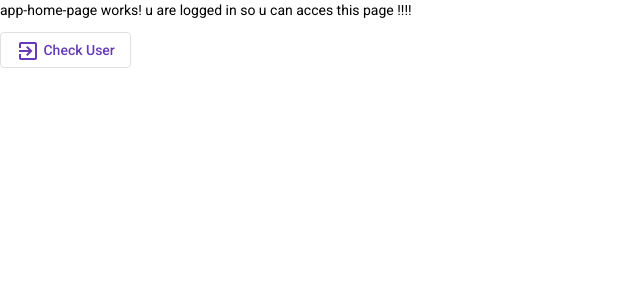
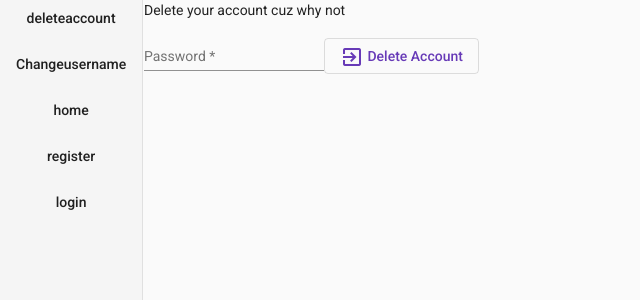
Before and after one commit to Angelo-Br/Kwetter-frontend, an Angular app: page /deleteaccount in a window 1280 px wide. Before the commit this address led to /home. Shown: the top 300 px of the page, without its empty margins (0-640 px from the left). Built offline with nearby package versions, Linux system fonts and the light colour scheme; sample sign-in values are in the browser's storage.

Commit message:
Added deleteaccount function

```diff
--- a/src/app/api.service.ts
+++ b/src/app/api.service.ts
@@ -3,6 +3,7 @@ import { Injectable } from '@angular/core';
 import { Observable } from 'rxjs';
 import { environment } from '../environments/environment';
 import { IChangeUsername } from './models/change-username.model';
+import { IDeleteAccount } from './models/delete-account.model';
 import { ILoggedUser } from './models/logged-user.model';
 import { ILoginRequest } from './models/login.model';
 import { IRegister } from './models/register.model';
@@ -43,4 +44,8 @@ export class ApiService {
   changeUsername(request: IChangeUsername): Observable<HttpResponse<string>> {
     return this.http.post<string>(`${this.API_GATEWAY}user/changeusername`, request, { observe: 'response' });
   }
+
+  deleteAccount(request: IDeleteAccount): Observable<HttpResponse<string>> {
+    return this.http.post<string>(`${this.API_GATEWAY}user/deleteuser`, request, { observe: 'response' });
+  }
 }
--- /dev/null
+++ b/src/app/app-deleteaccount-page/app-deleteaccount-page.component.html
@@ -0,0 +1,10 @@
+<p>Delete your account cuz why not</p>
+
+<mat-form-field>
+    <input matInput placeholder="Password"
+        [(ngModel)]="deleteRequest.password" type="password" required name="passwordInput">
+</mat-form-field>
+<button class="login-button-position" mat-stroked-button color="primary" (click)="onDeleteAccount()">
+    <mat-icon>exit_to_app</mat-icon>
+    Delete Account
+</button>
--- /dev/null
+++ b/src/app/app-deleteaccount-page/app-deleteaccount-page.component.ts
@@ -0,0 +1,47 @@
+import { Component, OnInit } from '@angular/core';
+import { MatDialog } from '@angular/material/dialog';
+import { MatSnackBar } from '@angular/material/snack-bar';
+import { ApiService } from '../api.service';
+import { IDeleteAccount } from '../models/delete-account.model';
+
+@Component({
+  selector: 'app-deleteaccount-page',
+  templateUrl: './app-deleteaccount-page.component.html',
+  styleUrls: ['./app-deleteaccount-page.component.css']
+})
+export class AppDeleteaccountPageComponent implements OnInit {
+  public deleteRequest: IDeleteAccount;
+
+  constructor(
+    private apiService: ApiService,
+    private notificationService: MatSnackBar,
+    public dialog: MatDialog,
+  ) {
+    this.deleteRequest = { password: null };
+  }
+
+  ngOnInit(): void {
+  }
+
+  onDeleteAccount(): void {
+    this.apiService.deleteAccount(this.deleteRequest).subscribe({
+      next: (resp) => {
+        this.notificationService.open(resp.body), null, {
+          panelClass: 'succes-snack',
+          duration: 2500
+        };
+        console.log(resp.body);
+      },
+      error: (err) => {
+        this.showErrorNotification(err.error);
+      }
+    });
+  }
+
+  private showErrorNotification(message: string): void {
+    this.notificationService.open(message, undefined, {
+      panelClass: 'error-snack',
+      duration: 8500
+    });
+  }
+}
--- a/src/app/app-routing.module.ts
+++ b/src/app/app-routing.module.ts
@@ -1,6 +1,7 @@
 import { NgModule } from '@angular/core';
 import { RouterModule, Routes } from '@angular/router';
 import { AppChangeusernamePageComponent } from './app-changeusername-page/app-changeusername-page.component';
+import { AppDeleteaccountPageComponent } from './app-deleteaccount-page/app-deleteaccount-page.component';
 import { AppHomePageComponent } from './app-home-page/app-home-page.component';
 import { AppLoginPageComponent } from './app-login-page/app-login-page.component';
 import { AppRegisterPageComponent } from './app-register-page/app-register-page.component';
@@ -11,6 +12,7 @@ const routes: Routes = [
   { path: 'register', component: AppRegisterPageComponent, canActivate: [AuthGuard] },
   { path: 'login', component: AppLoginPageComponent, canActivate: [AuthGuard] },
   { path: 'changeusername', component: AppChangeusernamePageComponent, canActivate: [AuthGuard] },
+  { path: 'deleteaccount', component: AppDeleteaccountPageComponent, canActivate: [AuthGuard] },
   { path: '**', redirectTo: 'login', pathMatch: 'full' },
   { path: '', redirectTo: 'login', pathMatch: 'full' }
 ];
--- a/src/app/app.component.css
+++ b/src/app/app.component.css
@@ -0,0 +1,12 @@
+.example-container {
+    height: 100%;
+}
+
+::ng-deep .mat-drawer-inner-container {
+    display: flex !important;
+    flex-direction: column !important;
+    align-items: center !important;
+    gap: 10px !important;
+    height: 100% !important;
+    background-color: #F5F5F5 !important;
+}
--- a/src/app/app.component.html
+++ b/src/app/app.component.html
@@ -1 +1,14 @@
-<router-outlet></router-outlet>
+
+
+<mat-drawer-container class="example-container">
+    <mat-drawer mode="side" opened class="mat-drawer">
+        <button mat-button (click)="Route('deleteaccount')">deleteaccount</button>
+        <button mat-button (click)="Route('changeusername')">Changeusername</button>
+        <button mat-button (click)="Route('home')">home</button>
+        <button mat-button (click)="Route('register')">register</button>
+        <button mat-button (click)="Route('login')">login</button>
+    </mat-drawer>
+    <mat-drawer-content>
+        <router-outlet></router-outlet>
+    </mat-drawer-content>
+  </mat-drawer-container>
--- a/src/app/app.component.ts
+++ b/src/app/app.component.ts
@@ -9,4 +9,12 @@ import { Router } from '@angular/router';
 export class AppComponent {
   title = 'kwetter-frontend';
 
+  constructor(
+    private router: Router,
+  ){
+
+  }
+  Route(route: string): void {
+    this.router.navigateByUrl(route);
+  }
 }
--- a/src/app/app.module.ts
+++ b/src/app/app.module.ts
@@ -12,6 +12,7 @@ import { AppInterceptor } from './app.interceptor';
 import { AppRegisterPageComponent } from './app-register-page/app-register-page.component';
 import { AppHomePageComponent } from './app-home-page/app-home-page.component';
 import { AppChangeusernamePageComponent } from './app-changeusername-page/app-changeusername-page.component';
+import { AppDeleteaccountPageComponent } from './app-deleteaccount-page/app-deleteaccount-page.component';
 
 @NgModule({
   declarations: [
@@ -19,7 +20,8 @@ import { AppChangeusernamePageComponent } from './app-changeusername-page/app-ch
     AppLoginPageComponent,
     AppRegisterPageComponent,
     AppHomePageComponent,
-    AppChangeusernamePageComponent
+    AppChangeusernamePageComponent,
+    AppDeleteaccountPageComponent
   ],
   imports: [
     BrowserModule,
--- a/src/app/auth.guard.ts
+++ b/src/app/auth.guard.ts
@@ -13,7 +13,8 @@ export class AuthGuard implements CanActivate {
   ];
   private urlBlockWhenLoggedOut = [
     '/home',
-    '/changeusername'
+    '/changeusername',
+    '/deleteaccount'
   ];
 
   constructor(
--- /dev/null
+++ b/src/app/models/delete-account.model.ts
@@ -0,0 +1,3 @@
+export class IDeleteAccount {
+    password: string;
+}
```
Also changed, not shown: src/app/app-deleteaccount-page/app-deleteaccount-page.component.css (added), 1 other file (tests, documents, lock files or other folders).
